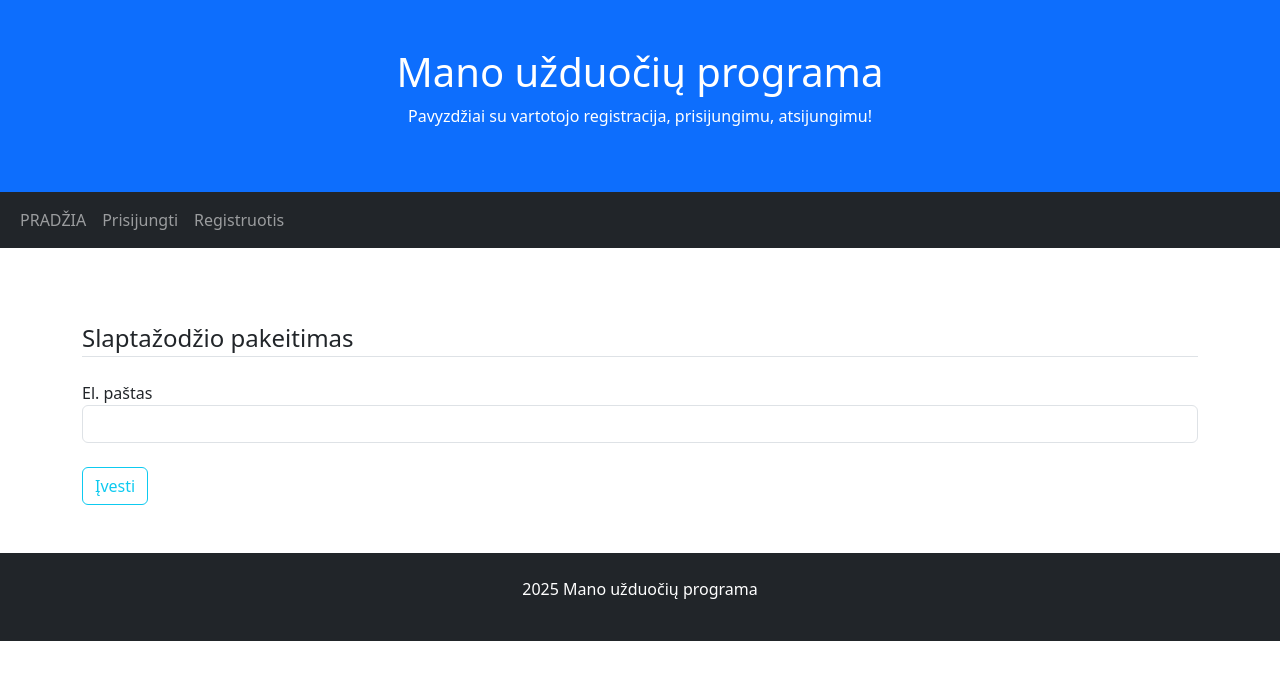
After one commit to DonatasNoreika/flask_todo_app_20250721, a Flask app: page /reset_password in a window 1280 px wide. The commit adds this page. Shown: the top 680 px of the page. Run offline with Flask 3, Linux system fonts and the light colour scheme.

Commit message:
Slaptažodžio keitimas: sukurtas emailo įvedimo puslapis

```diff
--- a/app.py
+++ b/app.py
@@ -1,7 +1,7 @@
 from flask_login import LoginManager, UserMixin, current_user, login_user, logout_user, login_required
 from flask_wtf import FlaskForm
 from wtforms import StringField, PasswordField, SubmitField, BooleanField
-from wtforms.validators import DataRequired, EqualTo, ValidationError
+from wtforms.validators import DataRequired, EqualTo, ValidationError, Email
 from flask import Flask, render_template, flash, redirect, url_for, request
 from flask_sqlalchemy import SQLAlchemy
 from flask_bcrypt import Bcrypt
@@ -17,7 +17,7 @@ db = SQLAlchemy(app)
 bcrypt = Bcrypt(app)
 
 login_manager = LoginManager(app)
-login_manager.login_view = "registruotis"
+login_manager.login_view = "prisijungti"
 login_manager.login_message_category = 'info'
 
 @login_manager.user_loader
@@ -53,6 +53,10 @@ class PrisijungimoForma(FlaskForm):
 class UzduotisForma(FlaskForm):
     pavadinimas = StringField('Pavadinimas', [DataRequired()])
     atlikta = BooleanField('Atlikta')
+    submit = SubmitField('Įvesti')
+
+class UzklausosAtnaujinimoForma(FlaskForm):
+    el_pastas = StringField('El. paštas', [DataRequired(), Email()])
     submit = SubmitField('Įvesti')
 
 
@@ -157,6 +161,21 @@ def istrinti_uzduoti(id):
     flash('Užduotis ištrinta!', 'success')
     return redirect(url_for('uzduotys'))
 
+
+
+@app.route("/reset_password", methods=['GET', 'POST'])
+def reset_request():
+    if current_user.is_authenticated:
+        return redirect(url_for("index"))
+    form = UzklausosAtnaujinimoForma()
+    if form.validate_on_submit():
+        user = Vartotojas.query.filter_by(el_pastas=form.el_pastas.data).first()
+        # siunčia email
+        flash("Jums išsiųstas el. laiškas su staptažodžio atnaujinimo instrukcijomis", "info")
+        return redirect(url_for("prisijungti"))
+    return render_template("reset_request.html", form=form)
+
+
 # paleidimas
 if __name__ == '__main__':
     with app.app_context():
--- a/templates/base.html
+++ b/templates/base.html
@@ -47,7 +47,7 @@
 
 <div class="container mt-5">
     <div class="row">
-        <div class="col-sm-8">
+        <div class="col-sm">
             <br>
             {% with messages = get_flashed_messages(with_categories=true) %}
             {% if messages %}
--- a/templates/prisijungti.html
+++ b/templates/prisijungti.html
@@ -35,6 +35,11 @@
             <div class="form-group">
                 {{ form.submit(class="btn btn-outline-info") }}
             </div>
+            <div class="form-group">
+                <small class="text-muted ml-2">
+                    <a href="{{ url_for('reset_request') }}">Pamiršote slaptažodį?</a>
+                </small>
+            </div>
         </form>
     </div>
     <div class="border-top pt-3">
--- /dev/null
+++ b/templates/reset_request.html
@@ -0,0 +1,18 @@
+{% extends 'base.html' %}
+
+{% block content %}
+<form method="POST">
+    {{ form.hidden_tag() }}
+    <fieldset class="form-group">
+        <legend class="border-bottom mb-4">Slaptažodžio pakeitimas</legend>
+        <div class="form-group">
+            {{ form.el_pastas.label(class="form-control-label") }}
+            {{ form.el_pastas(class="form-control") }}
+        </div>
+    </fieldset>
+    <div class="form-group mt-4">
+        {{ form.submit(class="btn btn-outline-info") }}
+    </div>
+</form>
+
+{% endblock %}
```
Also changed, not shown: 1 other file.
